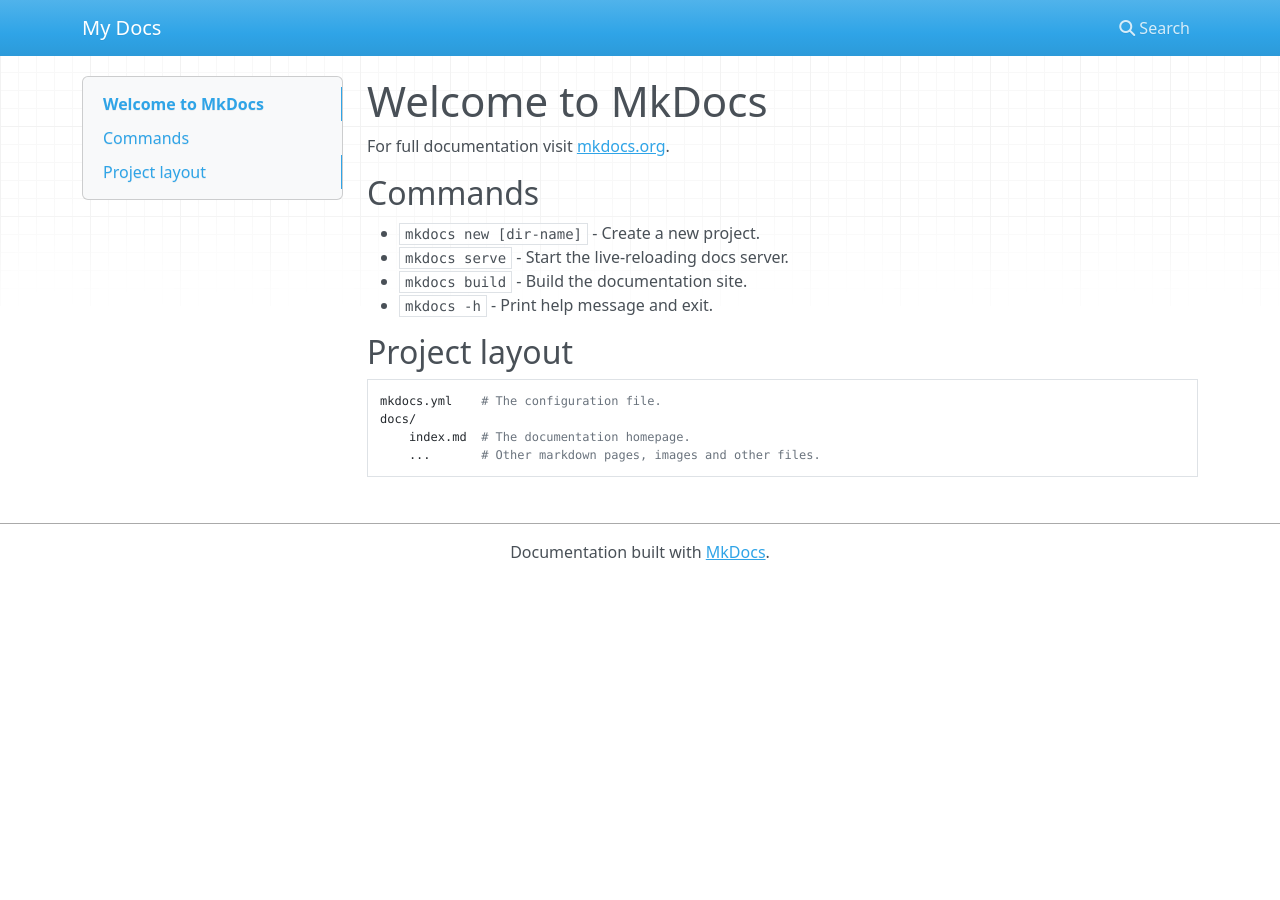
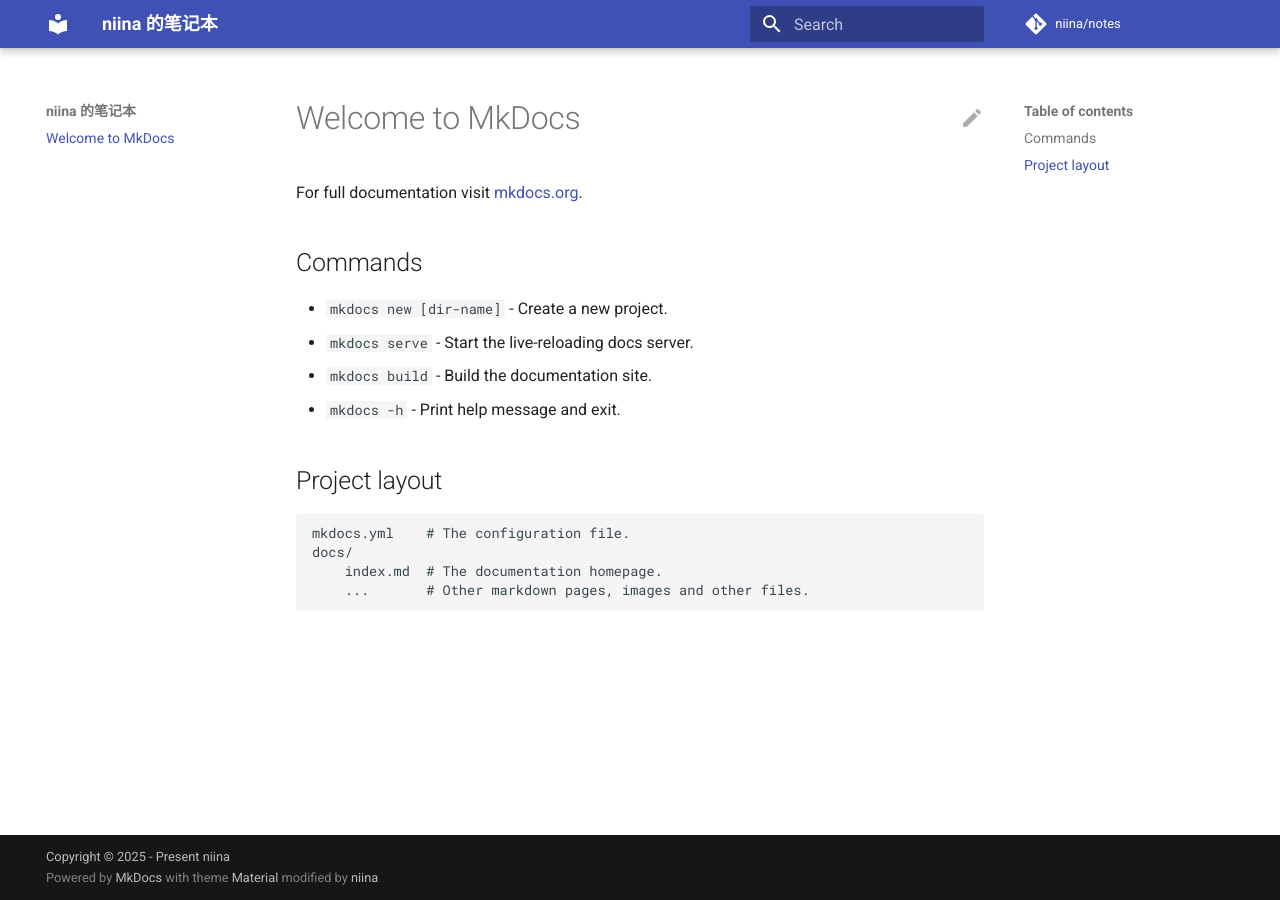
Before and after one commit to irorange27/notes, an MkDocs documentation site: the page built from docs/index.md, in a window 1280 px wide. Built offline with MkDocs 1.6.1 and Material for MkDocs 9.7.7, drawn with Linux system fonts in a browser that asks for light colours; nearby versions of some CDN libraries; comment, search, counter and statistics services are not loaded.

Commit message:
feat: enhance MkDocs configuration with new theme and custom HTML overrides

```diff
--- a/mkdocs.yml
+++ b/mkdocs.yml
@@ -1 +1,11 @@
-site_name: My Docs
+site_name: niina 的笔记本
+site_url: https://niina.fun/notes
+site_description: niina 的日记本
+repo_name: niina/notes
+repo_url: https://github.com/irorange27/notes
+copyright: Copyright &copy; 2025 - Present <a href="https://github.com/irorange27/" target="_blank" rel="noopener">niina</a>
+
+theme:
+  name: material
+  language: en
+  custom_dir: overrides
--- /dev/null
+++ b/overrides/main.html
@@ -0,0 +1,8 @@
+{% extends "base.html" %}
+
+{% block content %}
+{{ super() }}
+{% if not page.meta.comments == false %}
+  {% include "partials/comments.html" %}
+{% endif %}
+{% endblock %}
--- /dev/null
+++ b/overrides/partials/comments.html
@@ -0,0 +1,82 @@
+<div id="__comments"></div>
+
+
+    <!-- <h3>颜色主题调整</h3>
+    <div class="tx-switch">
+    <button class="button1" data-md-color-primary="red" style="background-color:red">red</button>
+    <button class="button1" data-md-color-primary="pink" style="background-color:pink;color:black">pink</button>
+    <button class="button1" data-md-color-primary="purple" style="background-color:purple">purple</button>
+    <button class="button1" data-md-color-primary="indigo" style="background-color:indigo">indigo</button>
+    <button class="button1" data-md-color-primary="blue" style="background-color:blue">blue</button>
+    <button class="button1" data-md-color-primary="cyan" style="background-color:cyan;color:black">cyan</button>
+    <button class="button1" data-md-color-primary="teal" style="background-color:teal">teal</button>
+    <button class="button1" data-md-color-primary="green" style="background-color:green">green</button>
+    <button class="button1" data-md-color-primary="lime" style="background-color:lime;color:black">lime</button>
+    <button class="button1" data-md-color-primary="orange" style="background-color:orange;color:black">orange</button>
+    <button class="button1" data-md-color-primary="brown" style="background-color:brown;border-radius=3px">brown</button>
+    <button class="button1" data-md-color-primary="grey" style="background-color:grey">grey</button>
+    <button class="button1" data-md-color-primary="black" style="background-color:black">black</button>
+    <button class="button1" data-md-color-primary="white" style="background-color:white;color:black">white</button>
+    </div> -->
+
+    <!-- Giscus -->
+    <script src="https://giscus.app/client.js"
+        data-repo="irorange27/notes"
+        data-repo-id="R_kgDONBPLqg"
+        data-category="General"
+        data-category-id="DIC_kwDONBPLqs4Cja0c"
+        data-mapping="pathname"
+        data-strict="0"
+        data-reactions-enabled="1"
+        data-emit-metadata="0"
+        data-input-position="bottom"
+        data-theme="preferred_color_scheme"
+        data-lang="zh-CN"
+        crossorigin="anonymous"
+        async>
+    </script>
+
+    <script>
+    var buttons = document.querySelectorAll("button[data-md-color-primary]")
+    buttons.forEach(function(button) {
+            button.addEventListener("click", function() {
+            var attr = this.getAttribute("data-md-color-primary")
+            document.body.setAttribute("data-md-color-primary", attr)
+            localStorage.setItem("data-md-color-primary",attr);
+            })
+    })
+    </script>
+
+    <!-- Synchronize Giscus theme with palette -->
+    <script>
+    var giscus = document.querySelector("script[src*=giscus]")
+</script>
+
+ <script>
+    var giscus = document.querySelector("script[src*=giscus]")
+
+    /* Set palette on initial load */
+    var palette = __md_get("__palette")
+    if (palette && typeof palette.color === "object") {
+        var theme = palette.color.scheme === "slate" ? "dark" : "light"
+        giscus.setAttribute("data-theme", theme)
+    }
+
+    /* Register event handlers after documented loaded */
+    document.addEventListener("DOMContentLoaded", function() {
+        var ref = document.querySelector("[data-md-component=palette]")
+        ref.addEventListener("change", function() {
+        var palette = __md_get("__palette")
+        if (palette && typeof palette.color === "object") {
+            var theme = palette.color.scheme === "slate" ? "dark" : "light"
+
+            /* Instruct Giscus to change theme */
+            var frame = document.querySelector(".giscus-frame")
+            frame.contentWindow.postMessage(
+            { giscus: { setConfig: { theme } } },
+            "https://giscus.app"
+            )
+        }
+        })
+    })
+    </script>
--- /dev/null
+++ b/overrides/partials/content.html
@@ -0,0 +1,18 @@
+{% if page.edit_url %}
+<a href="{{ page.edit_url }}" title="{{ lang.t('edit.link.title') }}" class="md-content__button md-icon">
+  {% include ".icons/material/pencil.svg" %}
+</a>
+{% endif %}
+{% if not "\x3ch1" in page.content %}
+  <h1>{{ page.title | d(config.site_name, true)}}</h1>
+{% endif %}
+{{ page.content }}
+{% if page and page.meta and (
+  page.meta.git_revision_date_localized or
+  page.meta.revision_date
+) %}
+  {% if page and page.meta and page.meta.hide and "date" in page.meta.hide %}
+  {% else %}
+    {% include "partials/source-file.html" %}
+  {% endif %}
+{% endif %}
--- /dev/null
+++ b/overrides/partials/copyright.html
@@ -0,0 +1,21 @@
+<div class="md-copyright">
+    {% if config.copyright %}
+      <div class="md-copyright__highlight">
+        {{ config.copyright }}
+      </div>
+    {% endif %}
+    {% if not config.extra.generator == false %}
+      Powered by
+      <a href="https://www.mkdocs.org/" target="_blank" rel="noopener">
+        MkDocs
+      </a>
+      with theme
+      <a href="https://squidfunk.github.io/mkdocs-material/" target="_blank" rel="noopener">
+        Material
+      </a>
+      modified by
+      <a href="https://github.com/irorange27" target="_blank" rel="noopener">
+        niina
+      </a>
+    {% endif %}
+</div>
--- a/pyproject.toml
+++ b/pyproject.toml
@@ -5,6 +5,7 @@
 readme = "README.md"
 requires-python = ">=3.13"
 dependencies = [
+    "mkdocs-material>=9.6.7",
     "mkdocs-statistics-plugin",
     "mkdocs-toc-plugin",
 ]
```
Also changed, not shown: README.md (+2 -0 lines), 2 other files.
